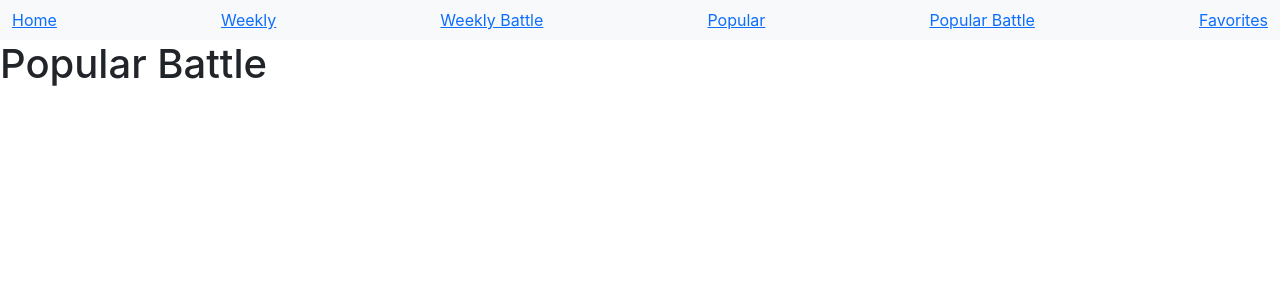
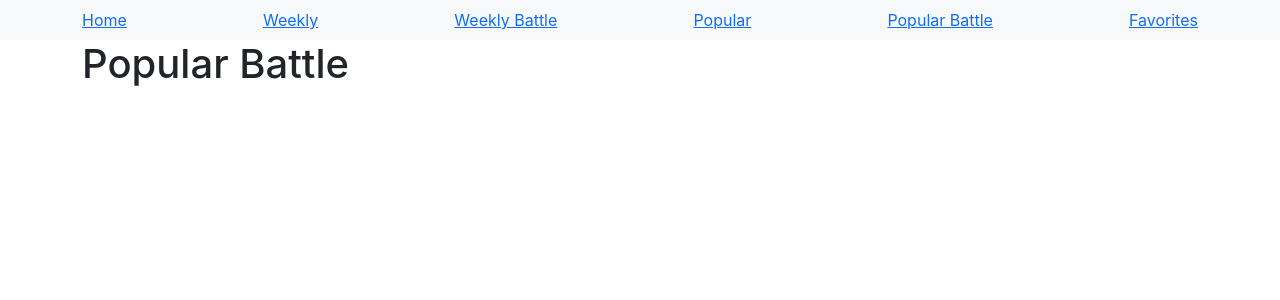
Before and after one commit to ThiSchenkel/digitous-react, a React (Create React App) app in the folder react/jour6/moovice/: page /popular-battle in a window 1280 px wide. Shown: the top 300 px of the page. Built offline with nearby package versions, Linux system fonts and the light colour scheme.

Commit message:
Working on it

```diff
--- a/react/jour6/moovice/public/index.html
+++ b/react/jour6/moovice/public/index.html
@@ -24,7 +24,7 @@
       work correctly both with client-side routing and a non-root public URL.
       Learn how to configure a non-root public URL by running `npm run build`.
     -->
-  <title>Moovice / exo jour6</title>
+  <title>Moovice / exo jour6 </title>
 </head>
 
 <body>
--- a/react/jour6/moovice/src/App.js
+++ b/react/jour6/moovice/src/App.js
@@ -16,7 +16,7 @@ class App extends React.Component {
       <BrowserRouter>
 
         <nav class="navbar navbar-light bg-light">
-          <div class="container-fluid">
+          <div class="container">
             <Link to="/">Home</Link>
             <Link to="/weekly">Weekly</Link>
             <Link to="/weekly-battle">Weekly Battle</Link>
--- a/react/jour6/moovice/src/components/Favorites.jsx
+++ b/react/jour6/moovice/src/components/Favorites.jsx
@@ -7,7 +7,10 @@ import { BrowserRouter, Link, Switch, Route } from "react-router-dom";
 class Favorites extends React.Component {
     render() {
         return (
-            <h1>Favorites</h1>
+            <div className="container">
+                <h1>Favorites</h1>
+            </div>
+
         );
     }
 }
--- a/react/jour6/moovice/src/components/Home.jsx
+++ b/react/jour6/moovice/src/components/Home.jsx
@@ -7,7 +7,10 @@ import { BrowserRouter, Link, Switch, Route } from "react-router-dom";
 class Home extends React.Component {
     render() {
         return (
-            <h1>Home</h1>
+            <div className="container">
+                <h1>Home</h1>
+            </div>
+
         );
     }
 }
--- a/react/jour6/moovice/src/components/Popular.jsx
+++ b/react/jour6/moovice/src/components/Popular.jsx
@@ -7,7 +7,10 @@ import { BrowserRouter, Link, Switch, Route } from "react-router-dom";
 class Popular extends React.Component {
     render() {
         return (
-            <h1>Popular</h1>
+            <div className="container">
+                <h1>Popular</h1>
+            </div>
+
         );
     }
 }
--- a/react/jour6/moovice/src/components/PopularBattle.jsx
+++ b/react/jour6/moovice/src/components/PopularBattle.jsx
@@ -7,7 +7,10 @@ import { BrowserRouter, Link, Switch, Route } from "react-router-dom";
 class PopularBattle extends React.Component {
     render() {
         return (
-            <h1>Popular Battle</h1>
+            <div className="container">
+                <h1>Popular Battle</h1>
+            </div>
+
         );
     }
 }
--- a/react/jour6/moovice/src/components/Weekly.jsx
+++ b/react/jour6/moovice/src/components/Weekly.jsx
@@ -7,7 +7,10 @@ import { BrowserRouter, Link, Switch, Route } from "react-router-dom";
 class Weekly extends React.Component {
     render() {
         return (
-            <h1>Weekly</h1>
+            <div className="container">
+                <h1>Weekly</h1>
+            </div>
+
         );
     }
 }
--- a/react/jour6/moovice/src/components/WeeklyBattle.jsx
+++ b/react/jour6/moovice/src/components/WeeklyBattle.jsx
@@ -7,7 +7,10 @@ import { BrowserRouter, Link, Switch, Route } from "react-router-dom";
 class Weeklybattle extends React.Component {
     render() {
         return (
-            <h1>Weekly Battle</h1>
+            <div className="container">
+                <h1>Weekly Battle</h1>
+            </div>
+
         );
     }
 }
```
